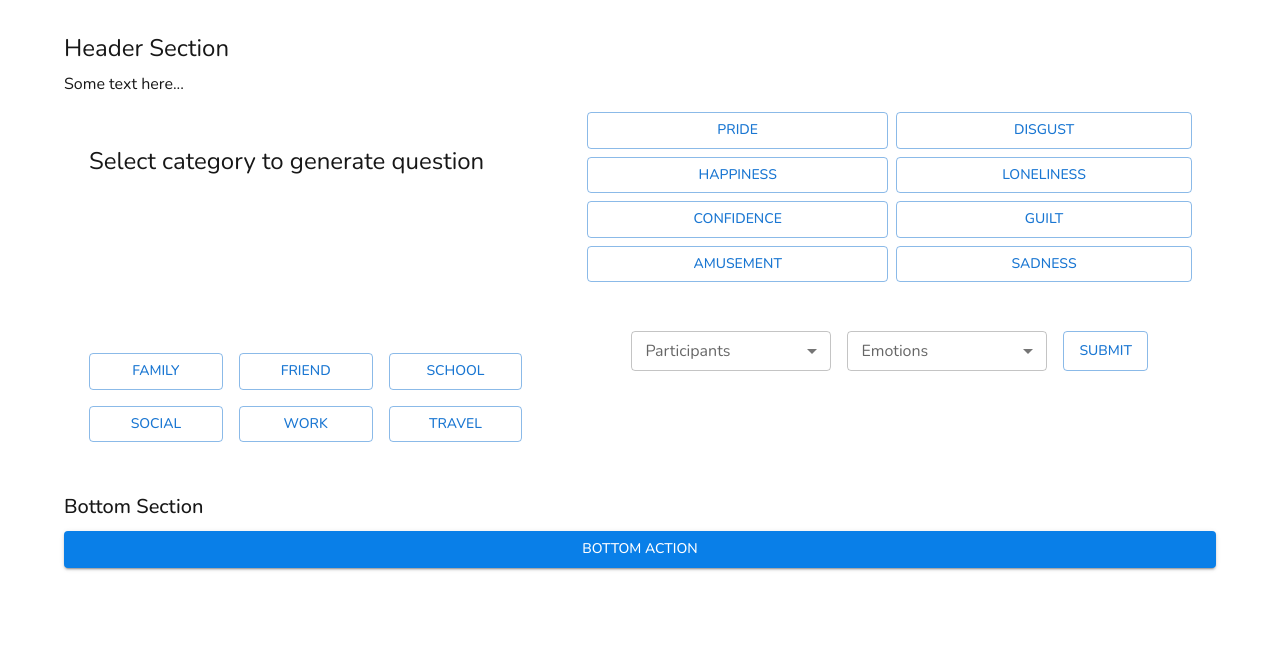
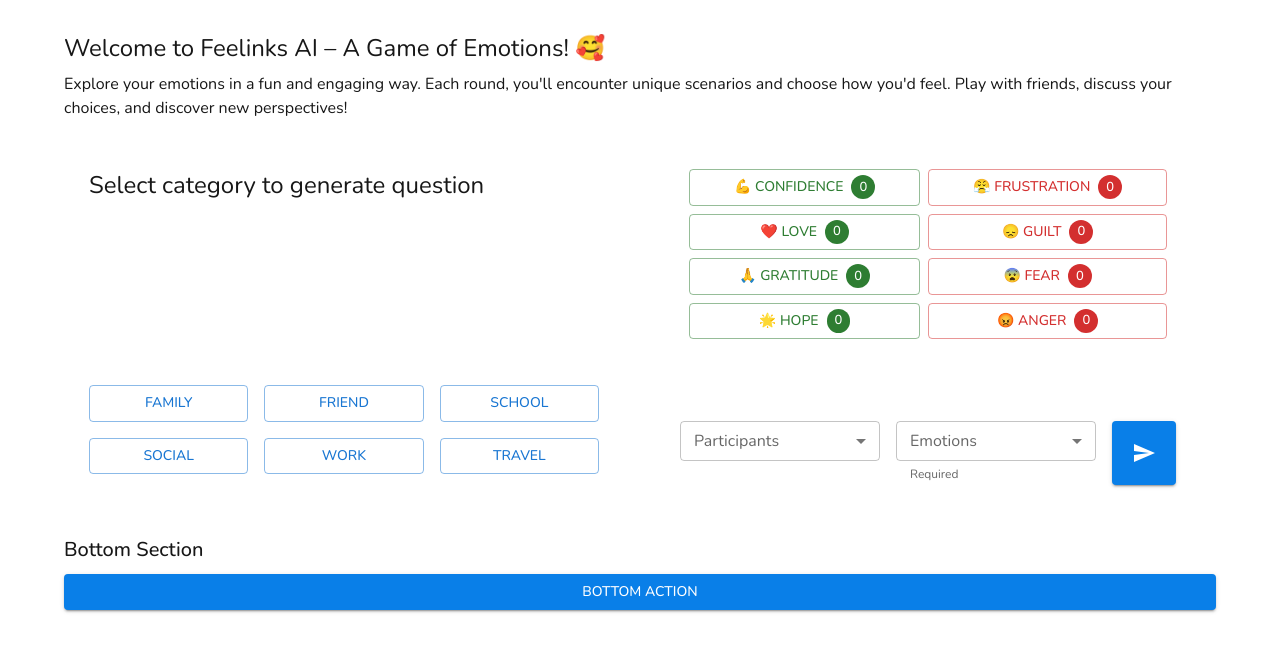
Before and after one commit to thasup/stack-connect, a Next.js app: page /feelinks/board in a window 1280 px wide. Shown: the top 652 px of the page. Built offline with nearby package versions, Linux system fonts and the light colour scheme; what @mui/material-nextjs would draw is missing.

Commit message:
refactor: Refactor panel layout

```diff
--- a/src/app/feelinks/board/page.tsx
+++ b/src/app/feelinks/board/page.tsx
@@ -28,9 +28,15 @@ export default function BoardPage() {
     };
   });
 
+  function handleClickCategory(category: string) {
+    if (!selectedCategory) {
+      setGameData({participants: modifiedGameData});
+    }
+    setSelectedCategory(category);
+  }
+
   useEffect(() => {
     if (selectedCategory) {
-      setGameData({participants: modifiedGameData});
       try {
         setIsLoading(true);
         fetch("http://localhost:9999/v1/stack-connect", {
@@ -60,14 +66,14 @@ export default function BoardPage() {
       <Stack spacing={2}>
         {/* Header Section */}
         <Stack spacing={1}>
-          <Typography variant="h5">Header Section</Typography>
-          <Typography variant="body1">Some text here...</Typography>
+          <Typography variant="h5">Welcome to Feelinks AI – A Game of Emotions! 🥰</Typography>
+          <Typography variant="body1">Explore your emotions in a fun and engaging way. Each round, you&apos;ll encounter unique scenarios and choose how you&apos;d feel. Play with friends, discuss your choices, and discover new perspectives!</Typography>
         </Stack>
 
         {/* Main Content Area */}
         <Stack direction="row" spacing={2}>
-          {/* Left Buttons */}
-          <Stack flexGrow={1} spacing={1}>
+          {/* Left Section */}
+          <Stack width="50%" spacing={2}>
             <Container
               sx={{
                 mt: 4,
@@ -102,7 +108,7 @@ export default function BoardPage() {
                         variant="outlined"
                         fullWidth
                         sx={{ flex: 1 }}
-                        onClick={() => setSelectedCategory(category)}
+                        onClick={() => handleClickCategory(category)}
                       >
                         {category}
                       </Button>
@@ -117,7 +123,7 @@ export default function BoardPage() {
                         variant="outlined"
                         fullWidth
                         sx={{ flex: 1 }}
-                        onClick={() => setSelectedCategory(category)}
+                        onClick={() => handleClickCategory(category)}
                       >
                         {category}
                       </Button>
@@ -128,8 +134,8 @@ export default function BoardPage() {
             </Container>
           </Stack>
 
-          {/* Right Sidebar */}
-          <Stack flexGrow={1} spacing={1}>
+          {/* Right Section */}
+          <Stack width="50%" spacing={1}>
             <EmotionContainer category={selectedCategory} />
           </Stack>
         </Stack>
--- a/src/app/feelinks/components/EmotionContainer.tsx
+++ b/src/app/feelinks/components/EmotionContainer.tsx
@@ -8,31 +8,36 @@ import {
   FormControl,
   InputLabel,
   Select,
-  MenuItem
+  MenuItem,
+  Chip,
+  FormHelperText
 } from "@mui/material";
-import { getGameData, setGameData, updateScore } from "@/utils/helper";
+import { getGameData, updateScore } from "@/utils/helper";
+import { Emotion } from "@/types/feelinks";
+import SendIcon from '@mui/icons-material/Send';
 
 const allPositiveEmotions = [
-  "Happiness",
-  "Love",
-  "Excitement",
-  "Pride",
-  "Gratitude",
-  "Confidence",
-  "Amusement",
-  "Hope"
+  { name: "Love", emoji: "❤️" },
+  { name: "Excitement", emoji: "🤩" },
+  { name: "Pride", emoji: "🏆" },
+  { name: "Confidence", emoji: "💪" },
+  { name: "Happiness", emoji: "😊" },
+  { name: "Gratitude", emoji: "🙏" },
+  { name: "Hope", emoji: "🌟" },
+  { name: "Relief", emoji: "😌" }
 ];
 
 const allNegativeEmotions = [
-  "Sadness",
-  "Anger",
-  "Fear",
-  "Frustration",
-  "Guilt",
-  "Loneliness",
-  "Jealousy",
-  "Disgust"
+  { name: "Anger", emoji: "😡" },
+  { name: "Disgust", emoji: "🤢" },
+  { name: "Loneliness", emoji: "😔" },
+  { name: "Sadness", emoji: "😢" },
+  { name: "Fear", emoji: "😨" },
+  { name: "Guilt", emoji: "😞" },
+  { name: "Jealousy", emoji: "🙄" },
+  { name: "Frustration", emoji: "😤" }
 ];
+
 
 interface EmotionContainerProps {
   category: string;
@@ -48,26 +53,31 @@ interface Participant {
 }
 
 const EmotionContainer = ({ category }: EmotionContainerProps) => {
-  const [positiveEmotions, setPositiveEmotions] = useState<string[]>([]);
-  const [negativeEmotions, setNegativeEmotions] = useState<string[]>([]);
+  const [positiveEmotions, setPositiveEmotions] = useState<Emotion[]>([]);
+  const [negativeEmotions, setNegativeEmotions] = useState<Emotion[]>([]);
   const [participants, setParticipants] = useState<Participant[]>([]);
 
   const [selectedParticipant, setSelectedParticipant] = useState("");
-  const [selectedEmotion, setSelectedEmotion] = useState("");
-  const [correctEmotion, setCorrectEmotion] = useState("");
+  const [selectedEmotion, setSelectedEmotion] = useState({
+    isFocused: false,
+    value: ""
+  });
 
   function handleParticipantChange(event: SelectChangeEvent) {
     setSelectedParticipant(event.target.value);
-  };
+  }
 
   function handleEmotionChange(event: SelectChangeEvent) {
-    setSelectedEmotion(event.target.value);
-  };
+    setSelectedEmotion({
+      isFocused: false,
+      value: event.target.value
+    });
+  }
 
   function pickRandomEmotions(
-    positiveEmotions: string[],
-    negativeEmotions: string[]
-  ): { positive: string[]; negative: string[] } {
+    positiveEmotions: Emotion[],
+    negativeEmotions: Emotion[]
+  ): { positive: Emotion[]; negative: Emotion[] } {
     const randomPositiveEmotions = positiveEmotions
       .map((emotion) => ({ emotion, rand: Math.random() }))
       .sort((a, b) => a.rand - b.rand)
@@ -84,68 +94,57 @@ const EmotionContainer = ({ category }: EmotionContainerProps) => {
   }
 
   const handleSubmit = () => {
+    if (!selectedParticipant || !selectedEmotion.value) {
+      setSelectedEmotion({
+        isFocused: true,
+        value: selectedEmotion.value
+      });
+      return;
+    }
+
     const updatedParticipants = participants.map((participant) => {
       if (participant.name === selectedParticipant) {
         return {
           ...participant,
-          answer: selectedEmotion
+          answer: selectedEmotion.value
         };
       }
       return participant;
     });
     setParticipants(updatedParticipants);
     setSelectedParticipant("");
-    setSelectedEmotion("");
+    setSelectedEmotion({
+      isFocused: false,
+      value: ""
+    });
   };
 
-  function handleAnnoncement() {
-    if (participants) {
-      const gameData = getGameData();
-      const participant = gameData.participants.find((person) => person.name === selectedParticipant);
-      if (participant) {
-        if (correctEmotion === selectedEmotion) {
-          participant.score.correct++;
-          updateScore(selectedParticipant, true);
-          const updatedParticipants = participants.map((person) => {
-            if (person.name === selectedParticipant) {
+  function handleAnnoncement(emotion: string) {
+    const updatedParticipants = participants.map((participant) => {
+      if (participant.answer === emotion) {
+        updateScore(participant.name, true);
         return {
-                ...person,
-                score: {
-                  ...person.score,
-                  correct: person.score.correct + 1,
-                }
+          ...participant,
+          answer: "",
+        };
+      } else {
+        updateScore(participant.name, false);
+        return {
+          ...participant,
+          answer: "",
         };
       }
-            return person;
-          });
-          setParticipants(updatedParticipants);
-        } else {
-          participant.score.wrong++;
-          updateScore(selectedParticipant, false);
-          const updatedParticipants = participants.map((person) => {
-            if (person.name === selectedParticipant) {
-              return {
-                ...person,
-                score: {
-                  ...person.score,
-                  wrong: person.score.wrong + 1,
-                }
-              };
-            }
-            return person;
     });
     setParticipants(updatedParticipants);
   }
+
+  function handleCorrectEmotionChange(emotion: string) {
+    handleAnnoncement(emotion);
   }
 
-      setGameData(gameData);
+  function getEmotionCount(emotion: string) {
+    return participants.filter((participant) => participant.answer === emotion).length;
   }
-  }
-
-  function handleCorrectEmotionChange(emotion: string) {
-    setCorrectEmotion(emotion);
-    handleAnnoncement();
-  };
 
   useEffect(() => {
     const { positive, negative } = pickRandomEmotions(allPositiveEmotions, allNegativeEmotions);
@@ -160,23 +159,51 @@ const EmotionContainer = ({ category }: EmotionContainerProps) => {
     <Container maxWidth="lg" sx={{ mt: 4 }}>
       <Stack spacing={2}>
         {/* Emotion Panel */}
+        <Container
+          sx={{
+            mt: 4,
+            p: 4,
+            border: "1px solid white",
+            borderRadius: "8px",
+            minHeight: "200px"
+          }}
+        >
           <Stack direction="row" spacing={1}>
             {/* Using Stack to arrange buttons in two columns */}
             <Stack direction="column" spacing={1} flexGrow={1}>
               {positiveEmotions.map((emotion, index) => (
-              <Button key={index} variant="outlined" fullWidth onClick={() => handleCorrectEmotionChange(emotion)}>
-                {emotion}
+                <Button
+                  key={index}
+                  variant="outlined"
+                  color="success"
+                  fullWidth
+                  onClick={() => handleCorrectEmotionChange(emotion.name)}
+                >
+                  <Stack direction="row" spacing={1} alignItems="center">
+                    <span>{emotion.emoji} {emotion.name}</span>
+                    <Chip label={getEmotionCount(emotion.name)} color="success" variant="filled" size="small" />
+                  </Stack>
                 </Button>
               ))}
             </Stack>
             <Stack direction="column" spacing={1} flexGrow={1}>
               {negativeEmotions.map((emotion, index) => (
-              <Button key={index} variant="outlined" fullWidth onClick={() => handleCorrectEmotionChange(emotion)}>
-                {emotion}
+                <Button
+                  key={index}
+                  variant="outlined"
+                  color="error"
+                  fullWidth
+                  onClick={() => handleCorrectEmotionChange(emotion.name)}
+                >
+                  <Stack direction="row" spacing={1} alignItems="center">
+                    <span>{emotion.emoji} {emotion.name}</span>
+                    <Chip label={getEmotionCount(emotion.name)} color="error" variant="filled" size="small" />
+                  </Stack>
                 </Button>
               ))}
             </Stack>
           </Stack>
+        </Container>
 
         {/* Paticipant Panel */}
         <Container sx={{ mt: 4, p: 4, border: "1px solid white", borderRadius: "8px" }}>
@@ -198,25 +225,28 @@ const EmotionContainer = ({ category }: EmotionContainerProps) => {
               </Select>
             </FormControl>
 
-            <FormControl sx={{ m: 1, minWidth: 200 }} size="small">
+            <FormControl sx={{ m: 1, minWidth: 200 }} size="small" error={selectedEmotion.isFocused && selectedEmotion.value === ""}>
               <InputLabel id="emotion-select-label">Emotions</InputLabel>
               <Select
                 labelId="emotion-select-label"
                 id="emotion-select"
-                value={selectedEmotion}
+                value={selectedEmotion.value}
                 label="Emotions"
                 onChange={handleEmotionChange}
+                onFocus={() => setSelectedEmotion({ isFocused: true, value: selectedEmotion.value })}
+                onBlur={() => setSelectedEmotion({ isFocused: false, value: selectedEmotion.value })}
               >
                 {[...positiveEmotions, ...negativeEmotions].map((emotion) => (
-                  <MenuItem key={emotion} value={emotion}>
-                    {emotion}
+                  <MenuItem key={emotion.name} value={emotion.name}>
+                    {emotion.name}
                   </MenuItem>
                 ))}
               </Select>
+              <FormHelperText>Required</FormHelperText>
             </FormControl>
 
-            <Button variant="outlined" onClick={handleSubmit}>
-              Submit
+            <Button variant="contained" onClick={handleSubmit}>
+              <SendIcon />
             </Button>
           </Stack>
         </Container>
--- /dev/null
+++ b/src/types/feelinks.ts
@@ -0,0 +1,4 @@
+export interface Emotion {
+  name: string;
+  emoji: string;
+}
--- a/src/utils/helper.ts
+++ b/src/utils/helper.ts
@@ -28,14 +28,19 @@ export const addParticipant = (name: string) => {
 };
 
 export const updateScore = (participantName: string, correct: boolean) => {
-  const gameData = getGameData();
-  const participant = gameData.participants.find((person) => person.name === participantName);
-  if (participant) {
-    if (correct) {
-      participant.score.correct++;
-    } else {
-      participant.score.wrong++;
+  const { participants } = getGameData();
+  const updatedParticipants = participants.map((participant) => {
+    if (participant.name === participantName) {
+      const x = {
+        ...participant,
+        score: {
+          ...participant.score,
+          [correct ? "correct" : "wrong"]: participant.score[correct ? "correct" : "wrong"] + 1,
+        },
+      };
+      return x;
     }
-    setGameData(gameData);
-  }
+    return participant;
+  });
+  setGameData({ participants: updatedParticipants });
 };
```
Lines whose indentation alone changed are shown as unchanged.
